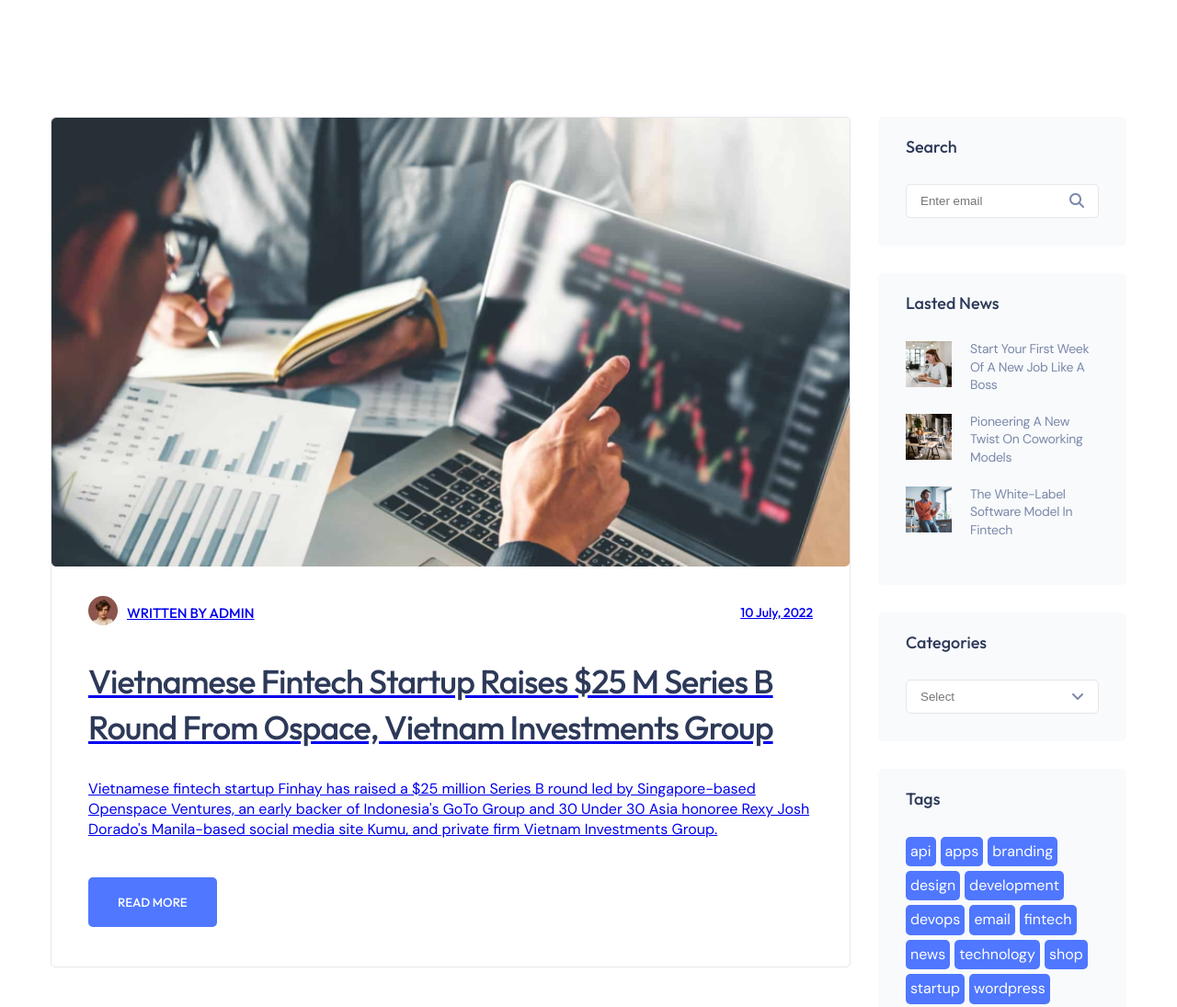
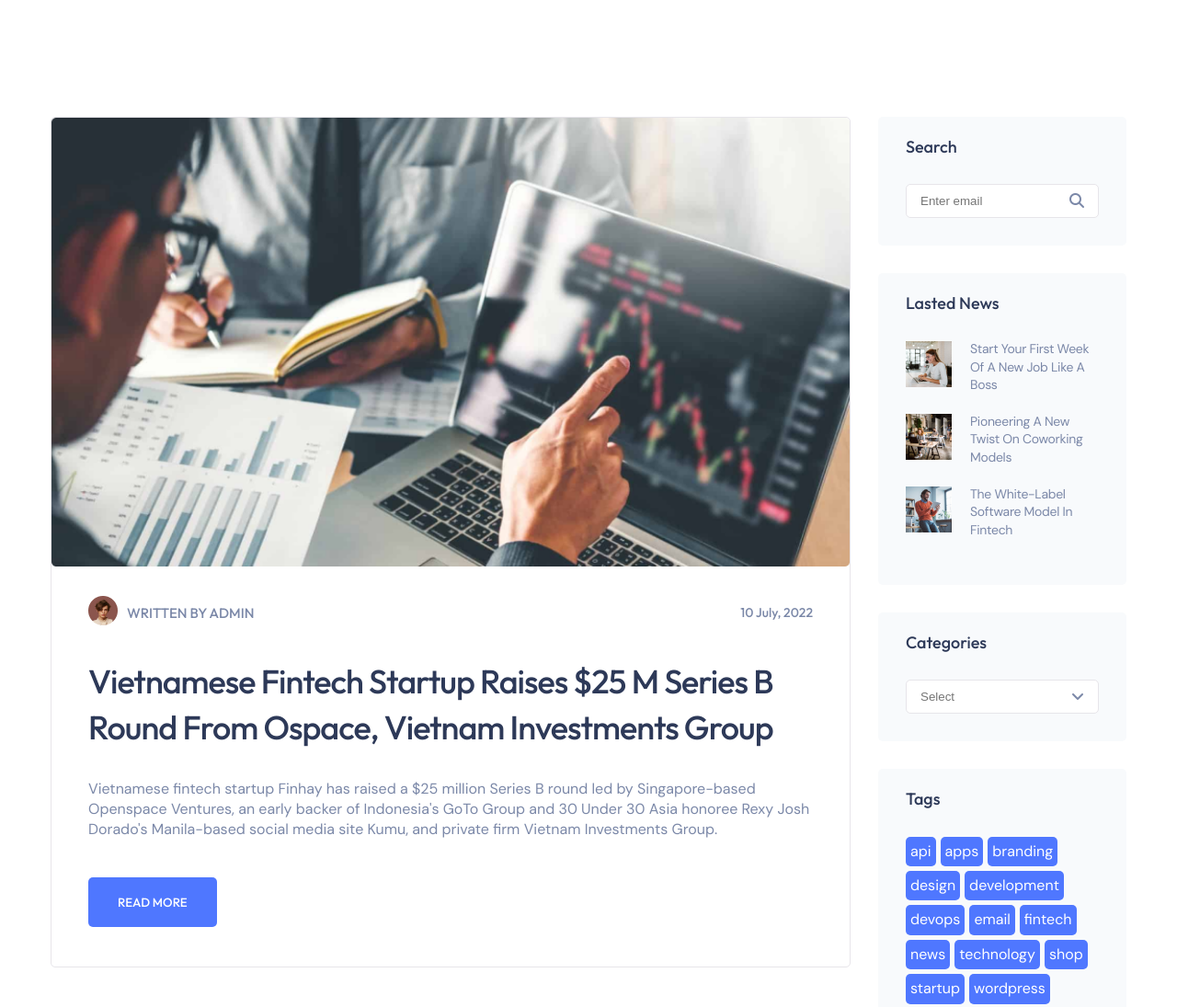
Before and after one commit to Huypham3004/blog-page, a plain HTML site: page index.html in a window 1280 px wide. Shown: the part 500-1595 px from the top of the page at 92% size. Drawn offline with Linux system fonts and the light colour scheme.

Commit message:
update code

```diff
--- a/scss/components/post.scss
+++ b/scss/components/post.scss
@@ -12,6 +12,15 @@
     margin-bottom: 50px;
     border: 1px solid #E7E5EA;
     border-radius: 5px;
+
+    a {
+        text-decoration: none;
+        color: #7B88A8;
+        font-family: $fontSecondary;
+        font-size: 16px;
+        line-height: 1.4;
+        font-weight: 400;
+    }
 }
 
 .post__image {
```
Also changed, not shown: blog-page-style.css, 1 other file.
